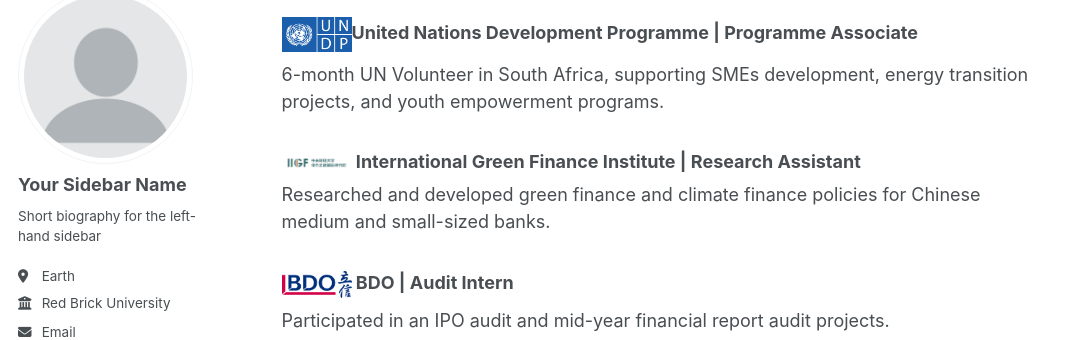
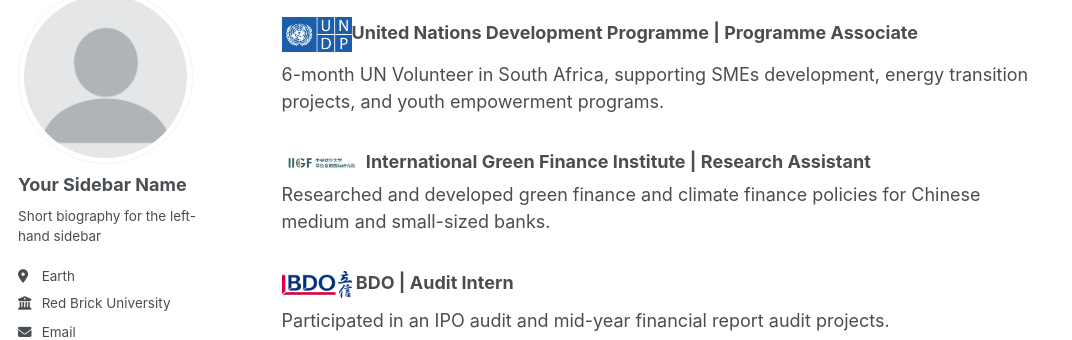
Before and after one commit to yuchen0709/yuchen0709.github.io, a Jekyll site: the page built from _pages/about.md, in a window 1280 px wide and 900 px high, scrolled down 547 px. Shown: the part 110-450 px from the top of the window, without its empty margins (0-1072 px from the left). Built offline with Jekyll 4.4.1, drawn with Linux system fonts in a browser that asks for light colours; some web fonts are replaced; a script that is not in the unit is left out.

Commit message:
Update about.md

```diff
--- a/_pages/about.md
+++ b/_pages/about.md
@@ -21,7 +21,7 @@ Advised on corporate ESG strategy and disclosure, managed corporates' ESG rating
 ### <img src="/images/undp-logo.png" width="70" alt="Logo">**United Nations Development Programme | Programme Associate**
 6-month UN Volunteer in South Africa, supporting SMEs development, energy transition projects, and youth empowerment programs.
 
-### <img src="/images/zhangfangxingLOGO.png" width="70" alt="Logo"> **International Green Finance Institute | Research Assistant**
+### <img src="/images/zhangfangxingLOGO.png" width="80" alt="Logo"> **International Green Finance Institute | Research Assistant**
 Researched and developed green finance and climate finance policies for Chinese medium and small-sized banks.
 
 ### <img src="/images/bdo.png" width="70" alt="Logo"> **BDO | Audit Intern**
```
